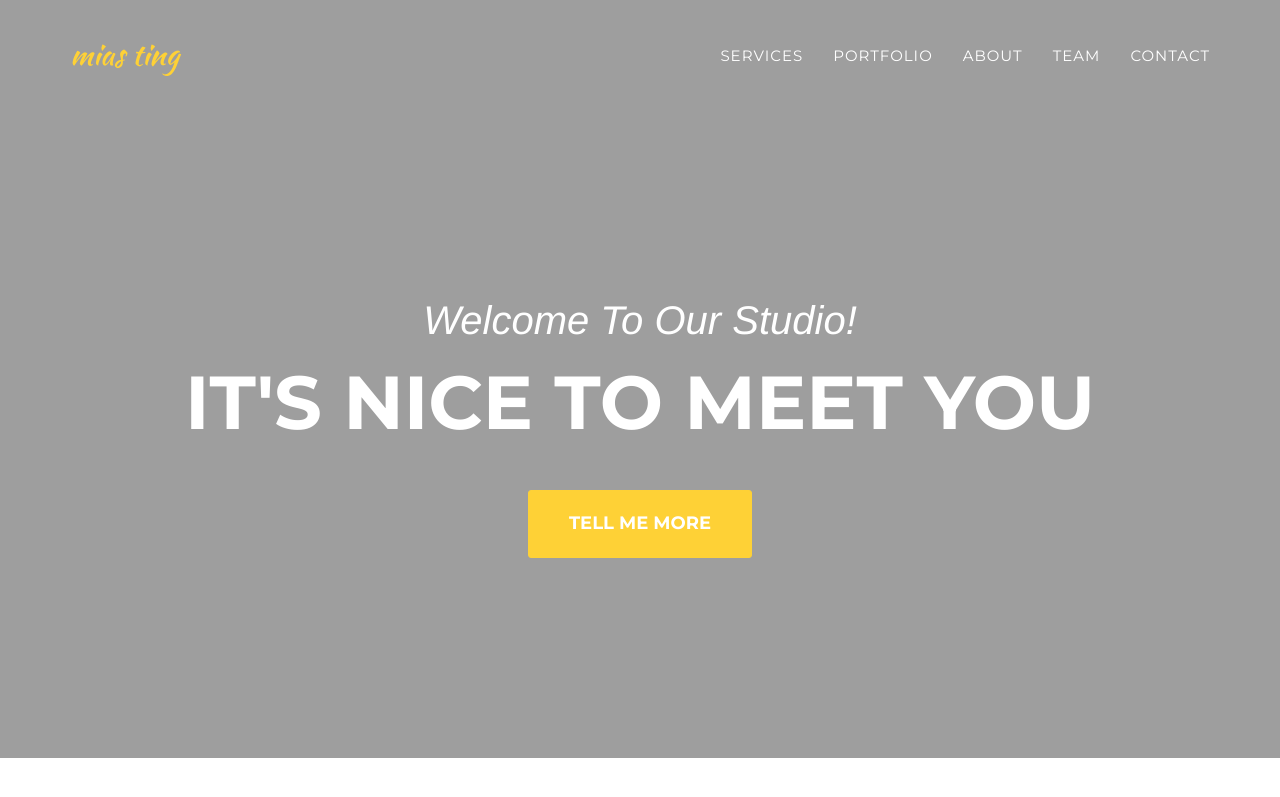
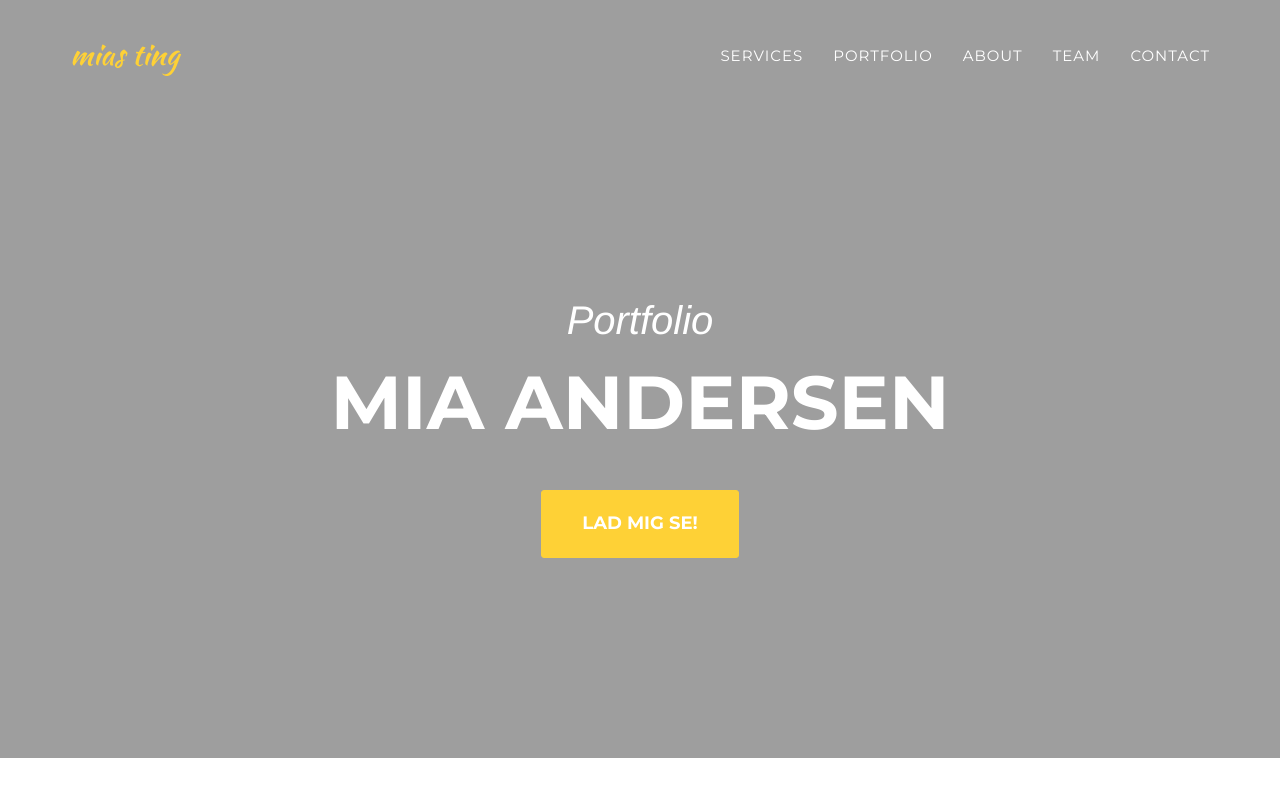
Before and after one commit to miasting/miasting.github.io, a Jekyll site: the page built from index.html, in a window 1280 px wide and 900 px high. Shown: the top 797 px of the window. Built offline with Jekyll 4.4.1, drawn with Linux system fonts in a browser that asks for light colours; some web fonts are replaced.

Commit message:
Update header.html

```diff
--- a/_includes/header.html
+++ b/_includes/header.html
@@ -44,9 +44,9 @@
     <header>
         <div class="container">
             <div class="intro-text">
-                <div class="intro-lead-in">Welcome To Our Studio!</div>
-                <div class="intro-heading">It's Nice To Meet You</div>
-                <a href="#services" class="page-scroll btn btn-xl">Tell Me More</a>
+                <div class="intro-lead-in">Portfolio</div>
+                <div class="intro-heading">Mia Andersen</div>
+                <a href="#services" class="page-scroll btn btn-xl">Lad mig se!</a>
             </div>
         </div>
     </header>
```
